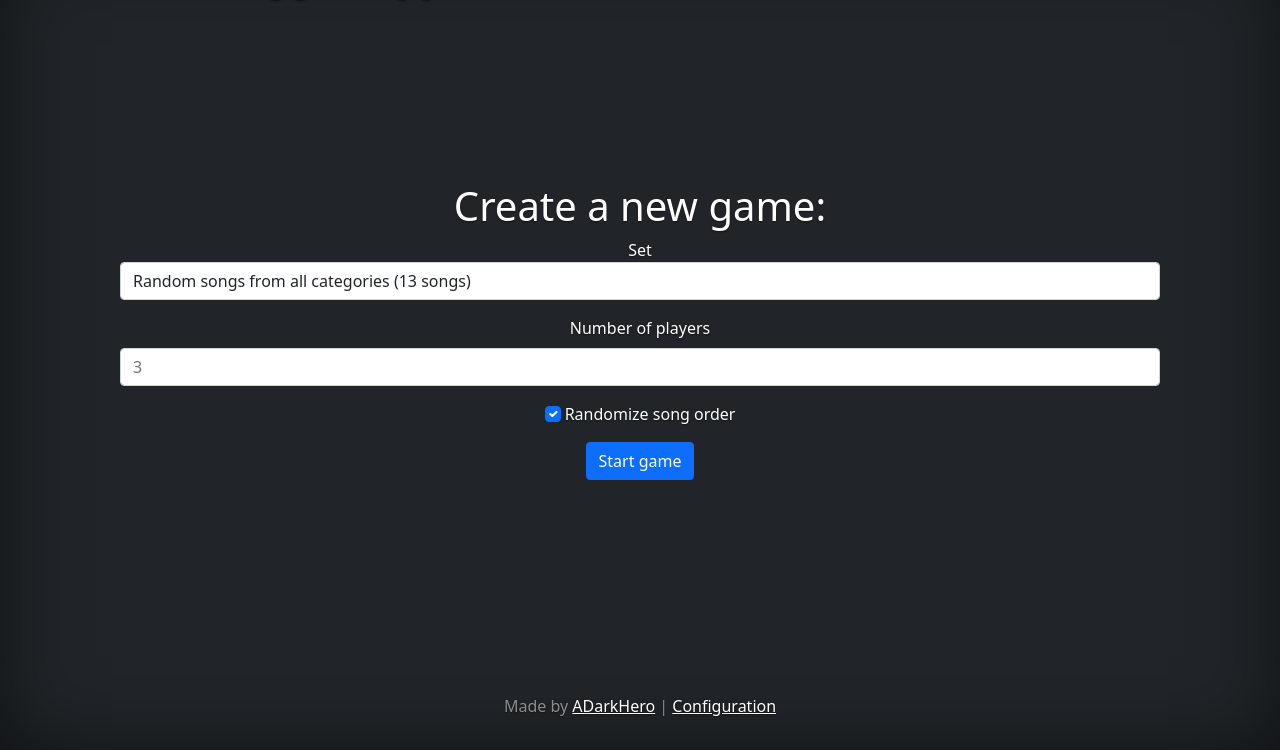
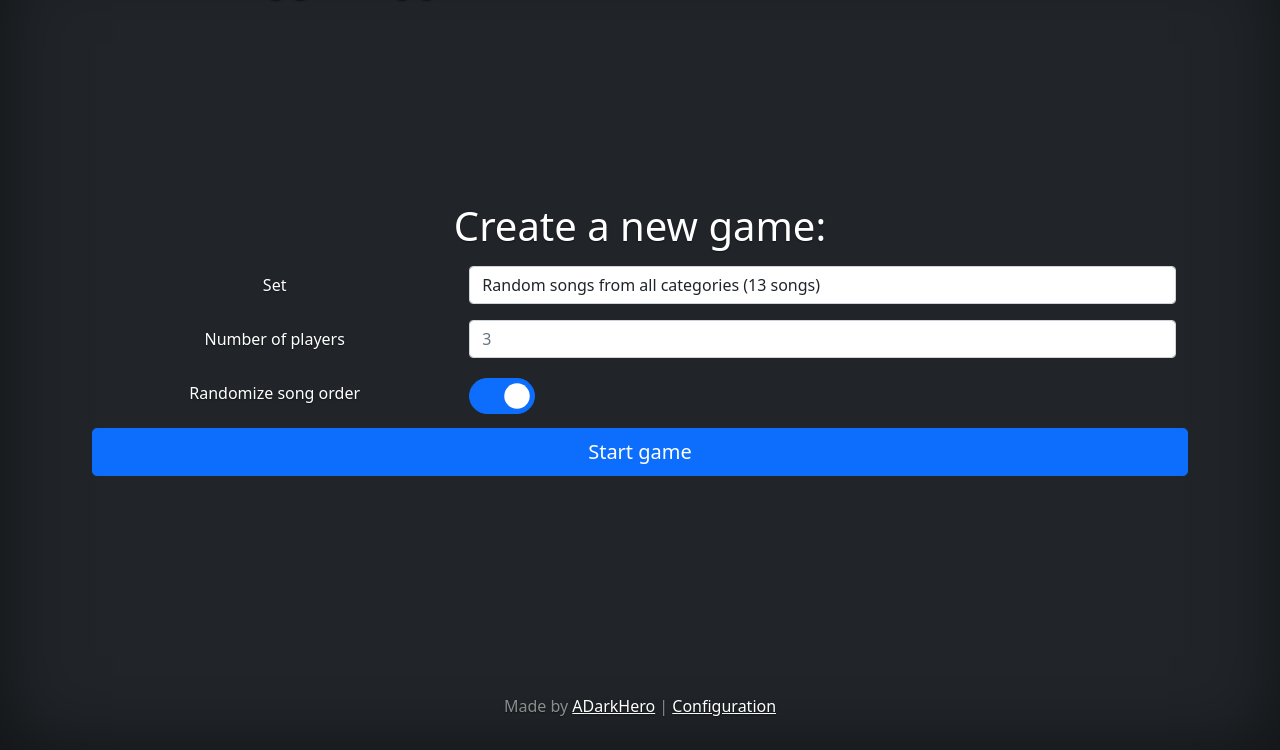
Before and after one commit to ADarkHero/Youtube-Quiz, a PHP site: page / in a window 1280 px wide. Shown: the part 50-800 px from the top of the page. Run offline with PHP 8.4, Linux system fonts and the light colour scheme; data comes from the database, SQL or seed files in the repository.

Commit message:
Reworked index.php design

```diff
--- a/css/game.css
+++ b/css/game.css
@@ -3,6 +3,15 @@ body{
   background-repeat: no-repeat;
   background-attachment: fixed;
   background-position: center;
+}
+
+.form-check-input{
+  height: 100%;
+  width: 10%!important;
+}
+
+.form-switch{
+  padding-left: 3.2em;
 }
 
 .showOuterSong{
--- a/index.php
+++ b/index.php
@@ -20,6 +20,7 @@
 
     <!-- Custom styles for this template -->
     <link href="css\cover.css" rel="stylesheet">
+    <link href="css\game.css" rel="stylesheet">
   </head>
   <body class="d-flex h-100 text-center text-white bg-dark">
 
@@ -30,11 +31,12 @@
     </div>
   </header>
 
-  <main class="px-3">
-    <h1>Create a new game:</h1>
+  <main>
+    <h1 class="mb-3">Create a new game:</h1>
     <form action="game.php" method="get">
-      <div class="mb-3">
-        <label for="setId">Set</label>
+      <div class="form-group row mb-3">
+        <label for="setId" class="col-sm-4 col-form-label">Set</label>
+        <div class="col-sm-8">
           <select id="setId" name="set" class="form-control">
             <?php
               $sql = "SELECT sets.SetID as SetNum, SetDescription, COUNT(SongID) as SongCount, (SELECT Count(SetID) from songs) as TotalCount " .
@@ -58,16 +60,21 @@
             ?>
           </select>
         </div>
-      <div class="mb-3">
-        <label for="numberOfPlayers" class="form-label">Number of players</label>
+      </div>
+      <div class="form-group row mb-3">
+        <label for="numberOfPlayers" class="col-sm-4 col-form-label">Number of players</label>
+        <div class="col-sm-8">
           <input type="number" class="form-control" name="players" id="numberOfPlayers" placeholder="3">
         </div>
-      <div class="mb-3">
+      </div>
+      <div class="form-group row mb-3">
+        <label class="col-sm-4 col-form-label custom-control-label" for="randomCheckBox">Randomize song order</label>
+        <div class="col-sm-8 form-check form-switch">
           <input type="checkbox" class="form-check-input" id="randomCheckBox" name="random" checked>
-        <label class="form-check-label" for="randomCheckBox">Randomize song order</label>
         </div>
-      <div class="mb-3">
-        <button type="submit" class="btn btn-primary mb-3">Start game</button>
+      </div>
+      <div class="form-group row mb-3">
+        <button type="submit" class="btn btn-lg btn-primary">Start game</button>
       </div>
     </form>
   </main>
@@ -78,6 +85,5 @@
 </div>
 
 
-
   </body>
 </html>
```
Lines whose indentation alone changed are shown as unchanged.
